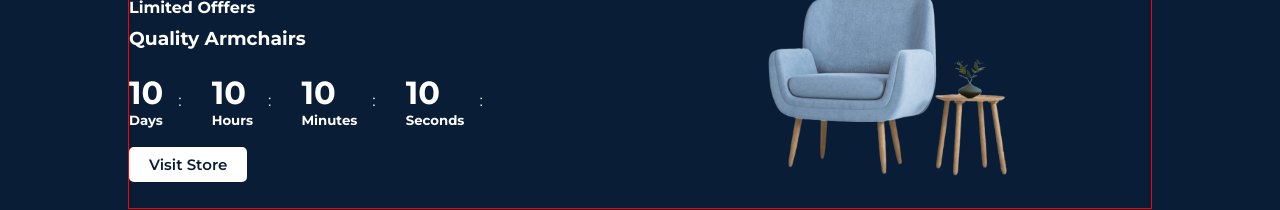
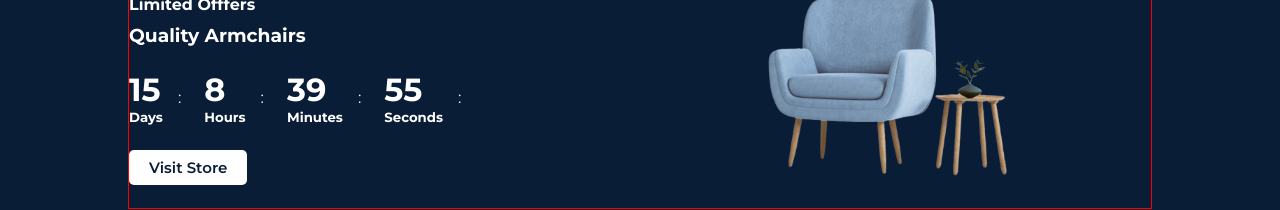
Before and after one commit to AdewoleCode/Ecommerce-project, a React (Create React App) app: page / in a window 1280 px wide. Shown: the part 3223-3433 px from the top of the page. Built offline with nearby package versions, Linux system fonts and the light colour scheme.

Commit message:
adding the clock function

```diff
--- a/src/components/layout/UI/Clock.jsx
+++ b/src/components/layout/UI/Clock.jsx
@@ -1,12 +1,52 @@
-import React from 'react'
+import React, {useEffect, useState} from 'react'
 import '../../../styles/Clock.css'
 
 const Clock = () => {
+    let [days,setDays]= useState()
+    let [hours,setHours]= useState()
+    let [minutes,setMinutes]= useState()
+    let [seconds,setSeconds]= useState()
+
+
+    let intervals;
+
+    const countDown = () => {
+        const destination = new Date('oct 23, 2022').getTime()
+
+        intervals = setInterval(()=> {
+
+            const now = new Date().getTime()
+            const different = destination - now
+
+            const days = Math.floor(different / (1000 * 60 * 60 * 24))
+            const hours = Math.floor(different % (1000 * 60 * 60 * 24) / (1000 * 60 * 60))
+            const minutes = Math.floor(different % (1000 * 60 * 60) / (1000 * 60 ))
+            const seconds = Math.floor(different % (1000 * 60 ) / 1000)
+
+            if (destination < 0) clearInterval(intervals.current)
+            else{
+                setDays(days)
+                setHours(hours)
+                setMinutes(minutes)
+                setSeconds(seconds)
+            }
+        })
+    }
+
+    useEffect(() => {
+        countDown()
+    }, [])
+
+
+
+
+
+
     return (
         <div className='clock__wrapper'>
             <div className="clock__data">
                 <div className="center">
-                    <h1>10</h1>
+                    <h1>{days}</h1>
                     <h5>Days</h5>
                 </div>
                 <span>:</span>
@@ -14,7 +54,7 @@
 
             <div className="clock__data">
                 <div className="center">
-                    <h1>10</h1>
+                    <h1>{hours}</h1>
                     <h5>Hours</h5>
                 </div>
                 <span>:</span>
@@ -23,7 +63,7 @@
 
             <div className="clock__data">
                 <div className="center">
-                    <h1>10</h1>
+                    <h1>{minutes}</h1>
                     <h5>Minutes</h5>
                 </div>
                 <span>:</span>
@@ -32,7 +72,7 @@
 
             <div className="clock__data">
                 <div className="center">
-                    <h1>10</h1>
+                    <h1>{seconds}</h1>
                     <h5>Seconds</h5>
                 </div>
                 <span>:</span>
--- a/src/styles/Clock.css
+++ b/src/styles/Clock.css
@@ -11,7 +11,7 @@
     align-items: center;
     justify-content: flex-start;
     color: white;
-    gap: 30px;
+    gap: 23px;
     margin-top: 23px;
-    margin-bottom: 27px;
+    margin-bottom: 33px;
 }
```
